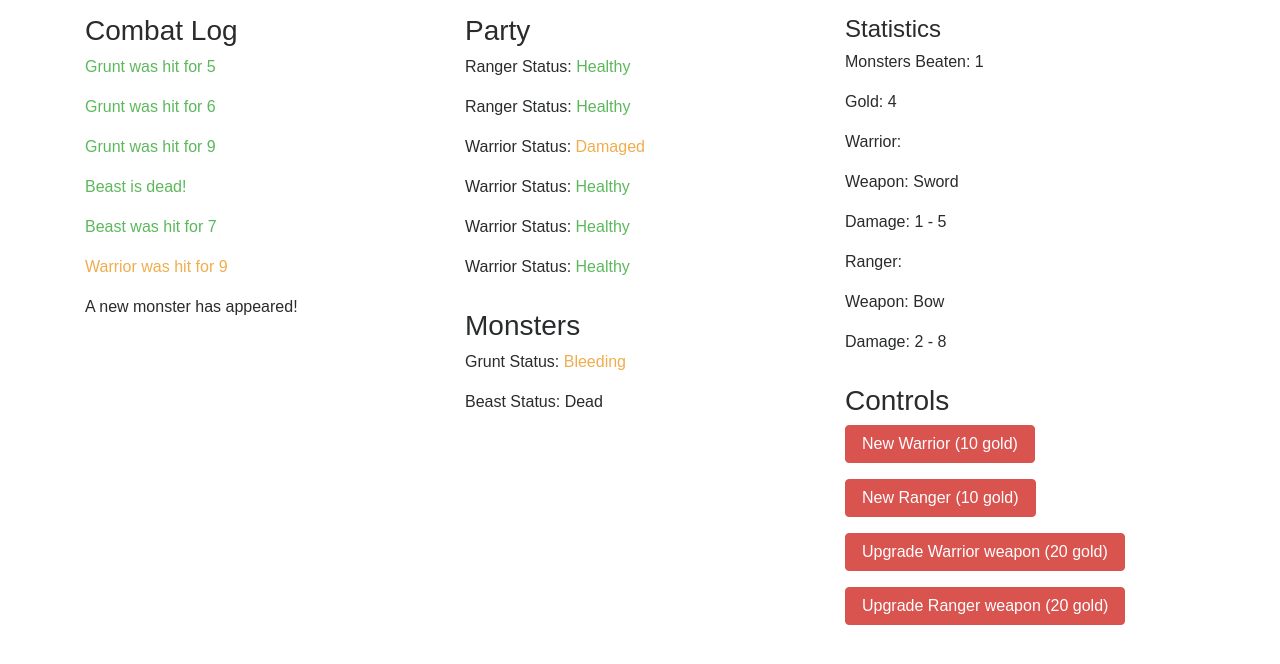
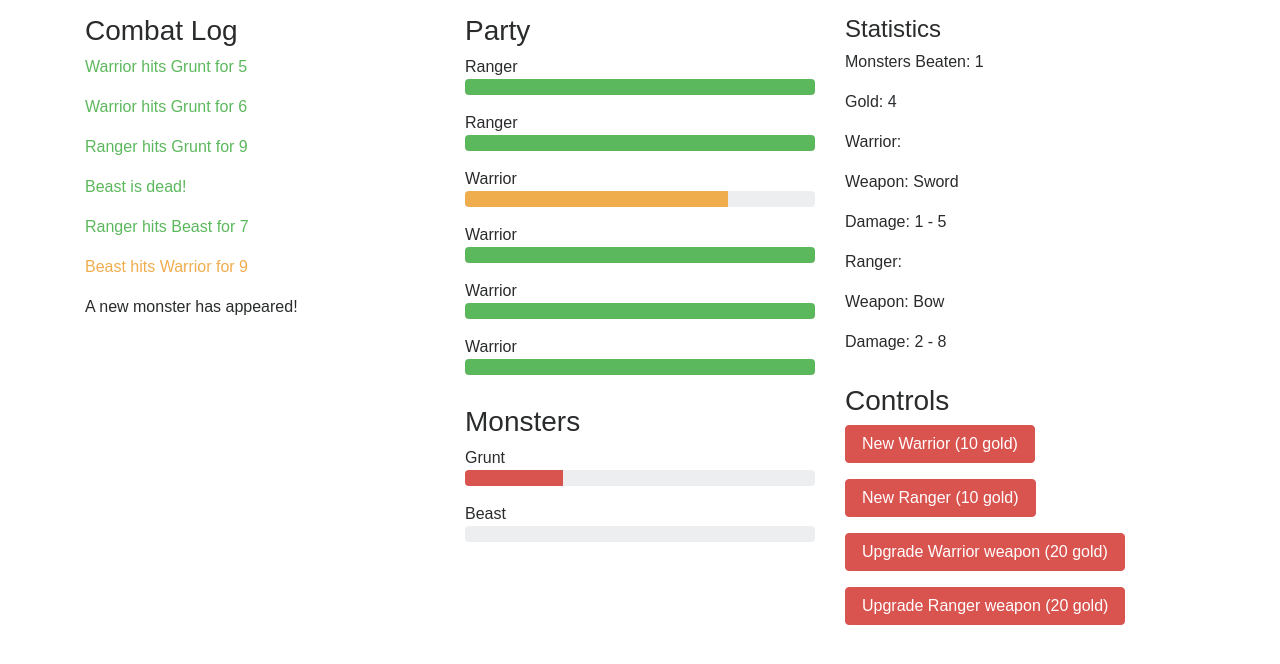
Before and after one commit to Nooobody/TextCombat, a React (Create React App) app: page / in a window 1280 px wide. Shown: the top 664 px of the page. Built offline with nearby package versions, Linux system fonts and the light colour scheme.

Commit message:
Replaced health status with health bars.

```diff
--- a/src/combat/base_character.js
+++ b/src/combat/base_character.js
@@ -36,6 +36,11 @@ export default class Character {
 
   takeHit(dmg) {
     this.hp -= dmg;
+
+    if (this.hp < 0) {
+      this.hp = 0;
+    }
+
     this.status = this.getStatus();
   }
 
--- a/src/combat/index.js
+++ b/src/combat/index.js
@@ -35,7 +35,7 @@ export default function combatTurn(turn, players, monsters, weapons, dispatch) {
       let target = alive[Math.floor(Math.random() * alive.length)];
       let dmg = character.hit();
       dispatch(monsterIsHit(target.id, dmg));
-      dispatch(newLog(`${target.name} was hit for ${dmg}`, "monsterHit"))
+      dispatch(newLog(`${character.name} hits ${target.name} for ${dmg}`, "monsterHit"))
 
       if (target.hp <= 0) {
         dispatch(monsterDead());
@@ -51,7 +51,7 @@ export default function combatTurn(turn, players, monsters, weapons, dispatch) {
       let target = alive[Math.floor(Math.random() * alive.length)];
       let dmg = character.hit();
       dispatch(playerIsHit(target.id, dmg));
-      dispatch(newLog(`${target.name} was hit for ${dmg}`, "playerHit"));
+      dispatch(newLog(`${character.name} hits ${target.name} for ${dmg}`, "playerHit"));
 
       if (target.hp <= 0) {
         dispatch(newLog(`${target.name} is dead!`, "playerDead"));
--- a/src/monsters/present.js
+++ b/src/monsters/present.js
@@ -1,19 +1,26 @@
 import React from 'react';
 
 const status = {
-  Healthy: "text-success",
-  Bruised: "text-success",
-  Damaged: "text-warning",
-  Bleeding: "text-warning",
-  Dying: "text-danger",
-  Dead: "text-dark"
+  2: "success",
+  1: "warning",
+  0: "danger"
 }
 
 const _Monsters = ({monsters}) => {
   return (<div className="col-12">
     <h3>Monsters</h3>
     {
-      monsters.map((mon, index) => <p key={index}>{mon.name} Status: <span className={status[mon.status]}>{mon.status}</span></p>)
+      monsters.map((mon, index) => (
+        <div key={index} className="mb-3">
+          <div>{mon.name}</div>
+          <div className="progress">
+            <div
+              className={"progress-bar bg-" + status[Math.floor(((mon.hp / mon.maxhp) * 2))]}
+              role="progressbar"
+              style={{width: Math.floor((mon.hp / mon.maxhp) * 100) + "%"}}></div>
+          </div>
+        </div>
+      ))
     }
   </div>)
 }
--- a/src/party/present.js
+++ b/src/party/present.js
@@ -1,19 +1,26 @@
 import React from 'react';
 
 const status = {
-  Healthy: "text-success",
-  Bruised: "text-success",
-  Damaged: "text-warning",
-  Bleeding: "text-warning",
-  Dying: "text-danger",
-  Dead: "text-dark"
+  2: "success",
+  1: "warning",
+  0: "danger"
 }
 
-const _Party = (players) => {
+const _Party = ({players}) => {
   return (<div className="col-12 mb-3">
     <h3>Party</h3>
     {
-      players.players.map((ply, index) => <p key={index}>{ply.name} Status: <span className={status[ply.status]}>{ply.status}</span></p>)
+      players.map((ply, index) => (
+        <div key={index} className="mb-3">
+          <div>{ply.name}</div>
+          <div className="progress">
+            <div
+              className={"progress-bar bg-" + status[Math.floor(((ply.hp / ply.maxhp) * 2))]}
+              role="progressbar"
+              style={{width: Math.floor((ply.hp / ply.maxhp) * 100) + "%"}}></div>
+          </div>
+        </div>
+      ))
     }
   </div>)
 }
--- a/src/reducers/index.js
+++ b/src/reducers/index.js
@@ -67,7 +67,8 @@ export default function gameApp(state=initialState, action) {
     case "NEW_PLAYER":
       return Object.assign({}, state, {
         players: spawn(state.players, state.tick, action),
-        speedList: []
+        speedList: [],
+        turns: []
       });
     case "NEXT_TURN":
       return Object.assign({}, state, {
```
